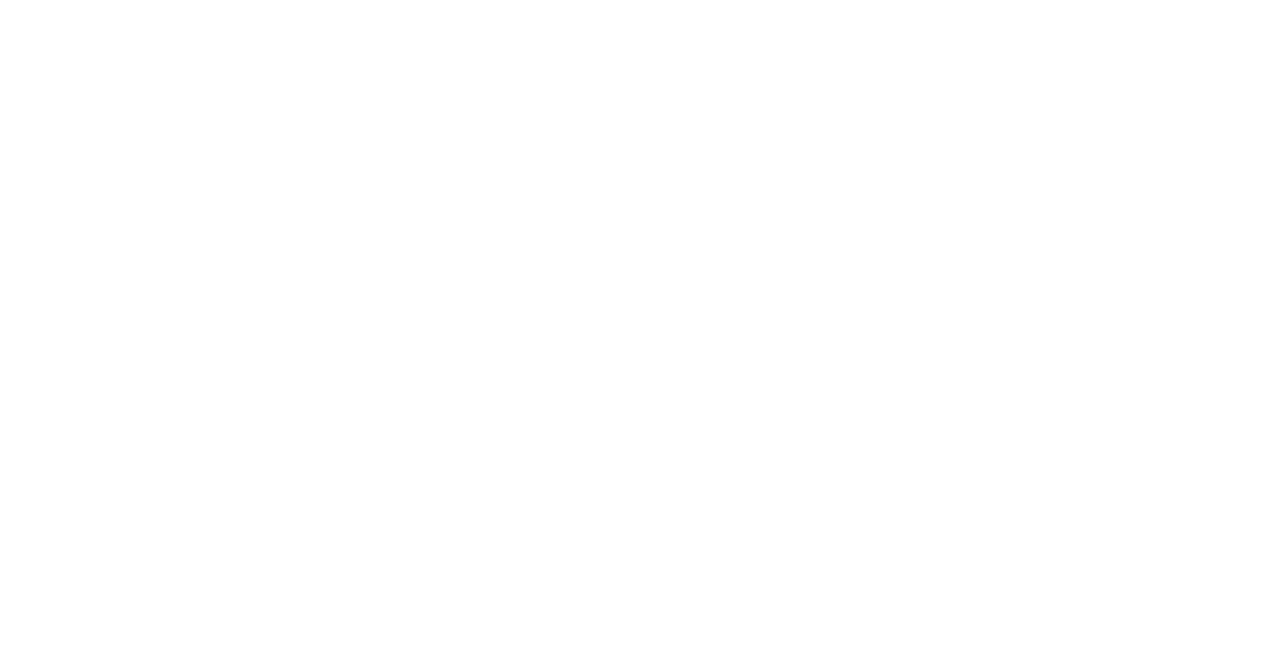
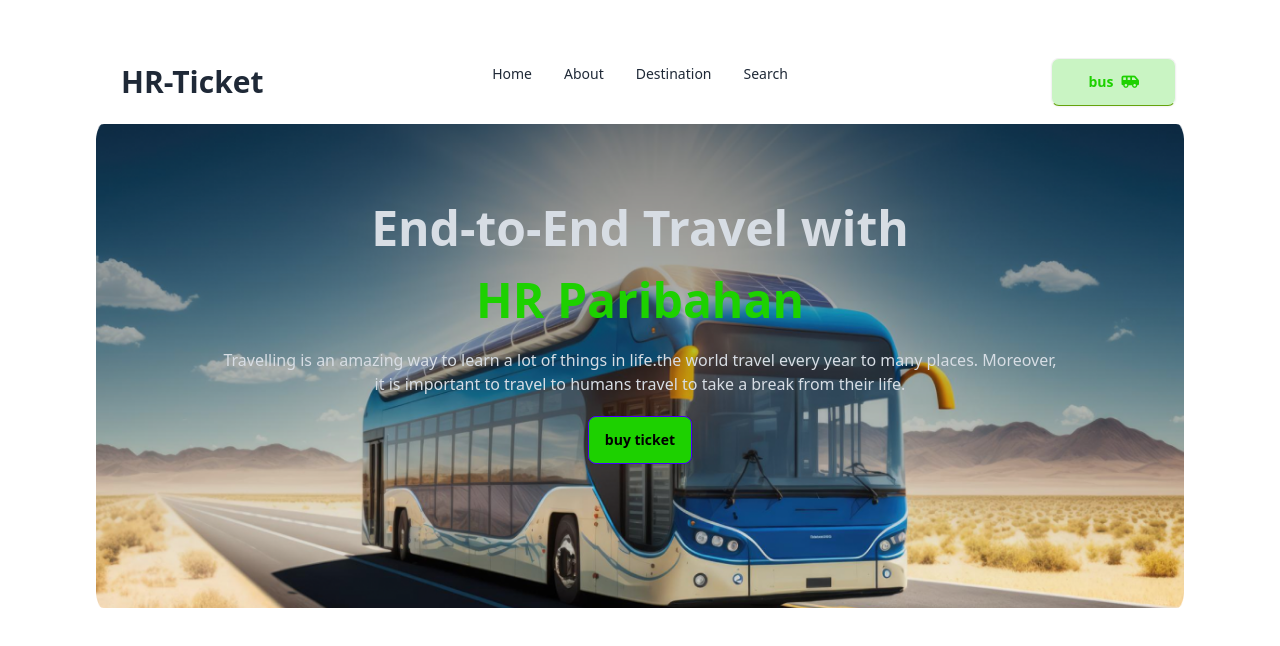
Before and after one commit to netmasternr/B9A5-smart-ticketing, a plain HTML site: page index.html in a window 1280 px wide. Drawn offline with nearby package versions, Linux system fonts and the light colour scheme.

Commit message:
header done

```diff
--- a/index.html
+++ b/index.html
@@ -1,17 +1,87 @@
 <!DOCTYPE html>
-<html lang="en">
+<html lang="en" data-theme="light">
 <head>
     <meta charset="UTF-8">
     <meta name="viewport" content="width=device-width, initial-scale=1.0">
     <title>Smart Ticket</title>
-
+    <!-- icons kit -->
+    <script src="https://kit.fontawesome.com/dd113c3ca7.js" crossorigin="anonymous"></script>
+        <!-- daisy ui and tailwind -->
     <link href="https://cdn.jsdelivr.net/npm/daisyui@4.7.2/dist/full.min.css" rel="stylesheet" type="text/css" />
     <script src="https://cdn.tailwindcss.com"></script>
+</head>
+<body>
+    <header class="container mt-10  px-5 mx-auto lg:px-24">
+        <!-- nav bar start -->
 
 
-</head>
-<body>
+        <div class="navbar bg-base-100">
+            <div class="navbar-start">
+              <div class="dropdown">
+                <div tabindex="0" role="button" class="btn btn-ghost lg:hidden">
+                  <svg xmlns="http://www.w3.org/2000/svg" class="h-5 w-5" fill="none" viewBox="0 0 24 24" stroke="currentColor"><path stroke-linecap="round" stroke-linejoin="round" stroke-width="2" d="M4 6h16M4 12h8m-8 6h16" /></svg>
+                </div>
+                <ul tabindex="0" class="menu menu-sm dropdown-content mt-3 z-[1] p-2 shadow bg-base-100 rounded-box w-52">
 
+
+
+                </ul>
+              </div>
+              <a class="btn btn-ghost font-bold lg:text-3xl">HR-Ticket</a>
+            </div>
+            <div class="navbar-center hidden lg:flex">
+              <ul class="menu menu-horizontal px-1">
+                <li><a>Home</a></li>
+                <li>
+                <li><a>About</a></li>
+                <li>
+
+                    <summary>Destination</summary>
+                    <ul class="p-2">
+
+                    </ul>
+
+                </li>
+                <li><a>Search</a></li>
+              </ul>
+            </div>
+            <div class="navbar-end">
+              <a class="btn px-9 border-1 text-[#1DD100] border-b-lime-600  rounded-lg bg-[#1cd1003c] ">bus  <i class="fa-solid fa-van-shuttle"></i></a>
+            </div>
+          </div>
+
+        </nav>
+
+        <!-- banner section start -->
+
+
+
+        <div class="hero rounded-lg bg-[url('./images/banner.png')]" >
+
+
+            <div class="hero-content text-center text-neutral-content ">
+
+              <div class=" pb-[3rem] lg:pb-[8rem] ">
+                <h1 class="text-2xl lg:text-5xl  pt-[4rem]  font-bold">End-to-End Travel with </h1>
+
+                <h2 class="text-[#1DD100] text-2xl lg:text-5xl p-6 font-bold">HR Paribahan</h2>
+
+                <p class="mb-5">Travelling is an amazing way to learn a lot of things in life.the world travel every year to many places. Moreover, <br>
+                    it is important to travel to humans travel to take a break from their life. </p>
+
+                <button class="btn btn-primary text-black bg-[#1DD100] ">buy ticket</button>
+
+              </div>
+            </div>
+          </div>
+
+
+
+       </div>
+
+    </header>
+
+    <main></main>
 
 
 </body>
```
